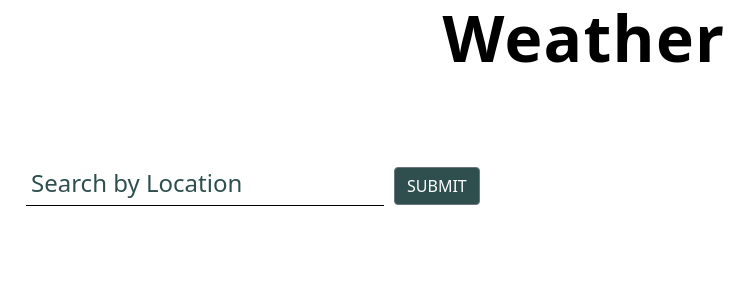
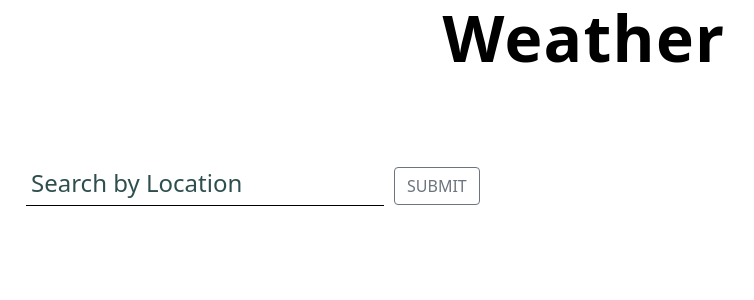
Before and after one commit to jonasbender/weather, an Angular app: page / in a window 1280 px wide. Shown: the top 300 px of the page, without its empty margins (56-810 px from the left). Built offline with nearby package versions, Linux system fonts and the light colour scheme.

Commit message:
updated submit button

```diff
--- a/src/app/header/header.component.css
+++ b/src/app/header/header.component.css
@@ -15,8 +15,7 @@ a {
 
 #submit {
     margin: 10px;
-    background-color: darkslategrey;
-    color: #fff;
+
 }
 
 
```
